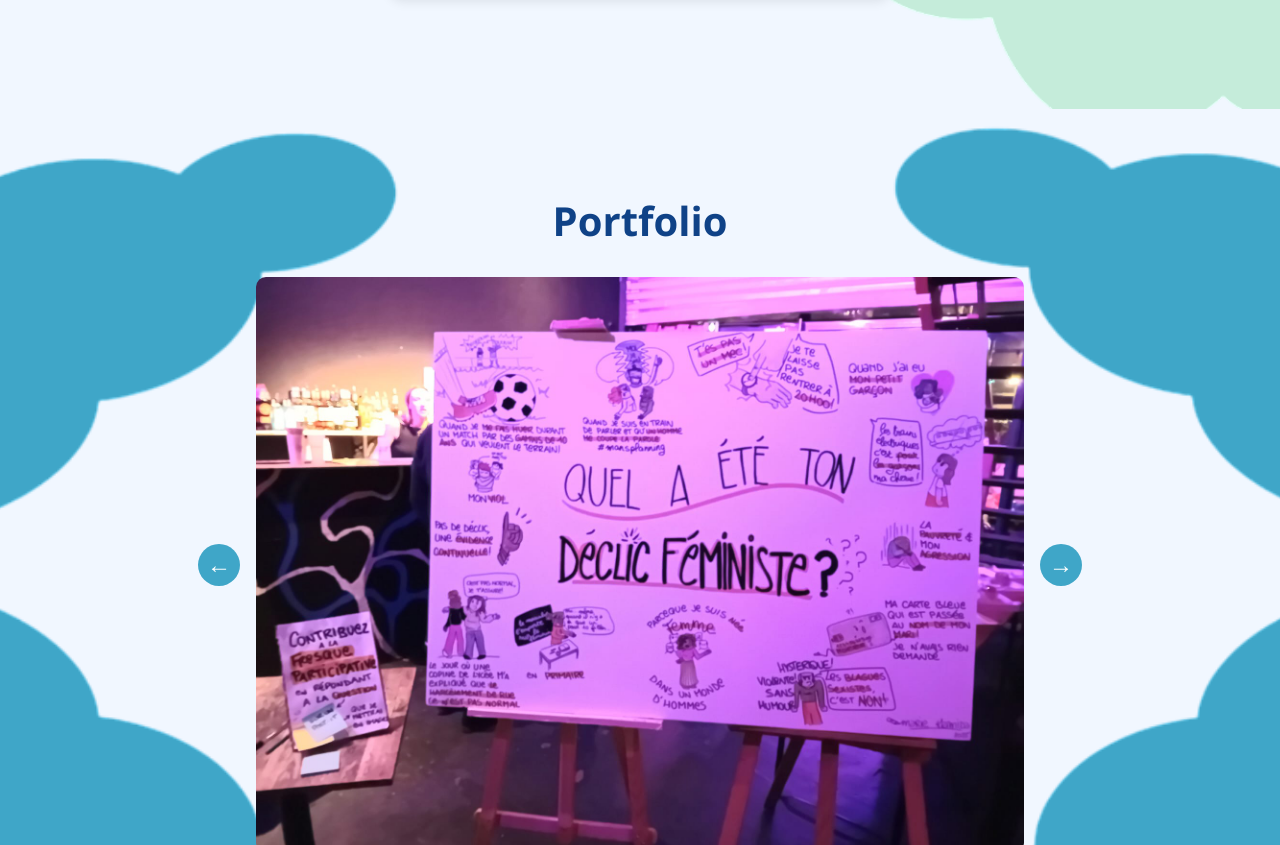
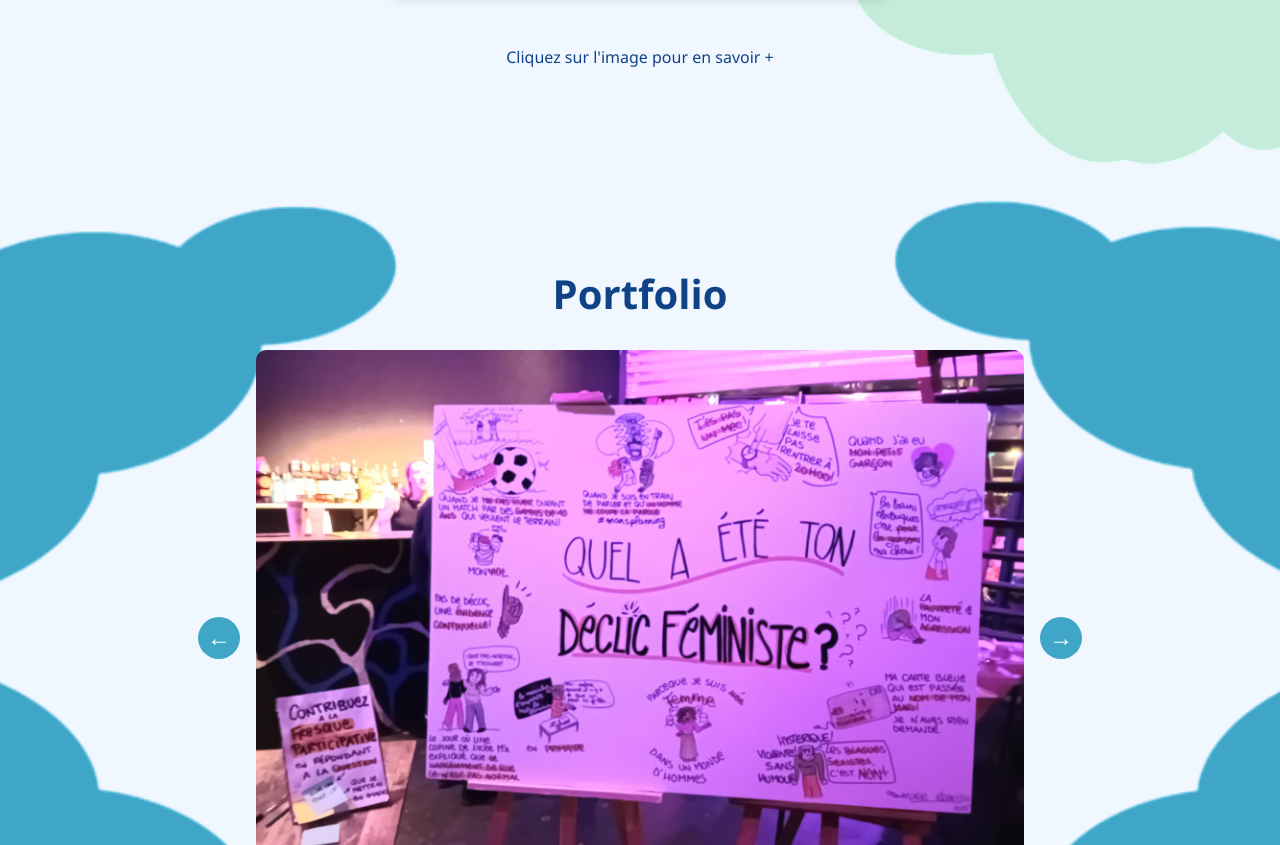
Before and after one commit to Rateur/marie, a plain HTML site: page index.html in a window 1280 px wide. Shown: the part 2770-3615 px from the top of the page. Drawn offline with Linux system fonts and the light colour scheme; a script that the page names is missing.

Commit message:
ajout d'un subtitle pour le process

```diff
--- a/css/process_popup.css
+++ b/css/process_popup.css
@@ -88,3 +88,12 @@
   margin-top: 1rem;
   text-align: left;
 }
+
+/* Petit texte incitant au clic sous l'image */
+.collab-invite {
+  text-align: center;
+  margin-top: 1rem;
+  margin-bottom: 2rem;
+  font-size: 1rem;
+  color: #0F4287;
+}
--- a/index.html
+++ b/index.html
@@ -175,6 +175,7 @@
         class="collab-clickable"
       />
     </div>
+    <p class="collab-invite">Cliquez sur l'image pour en savoir&nbsp;+</p>
 
   <!-- popup process -->
   <div class="popup-image-modal" id="popup-process">
```
Lines whose indentation alone changed are shown as unchanged.
